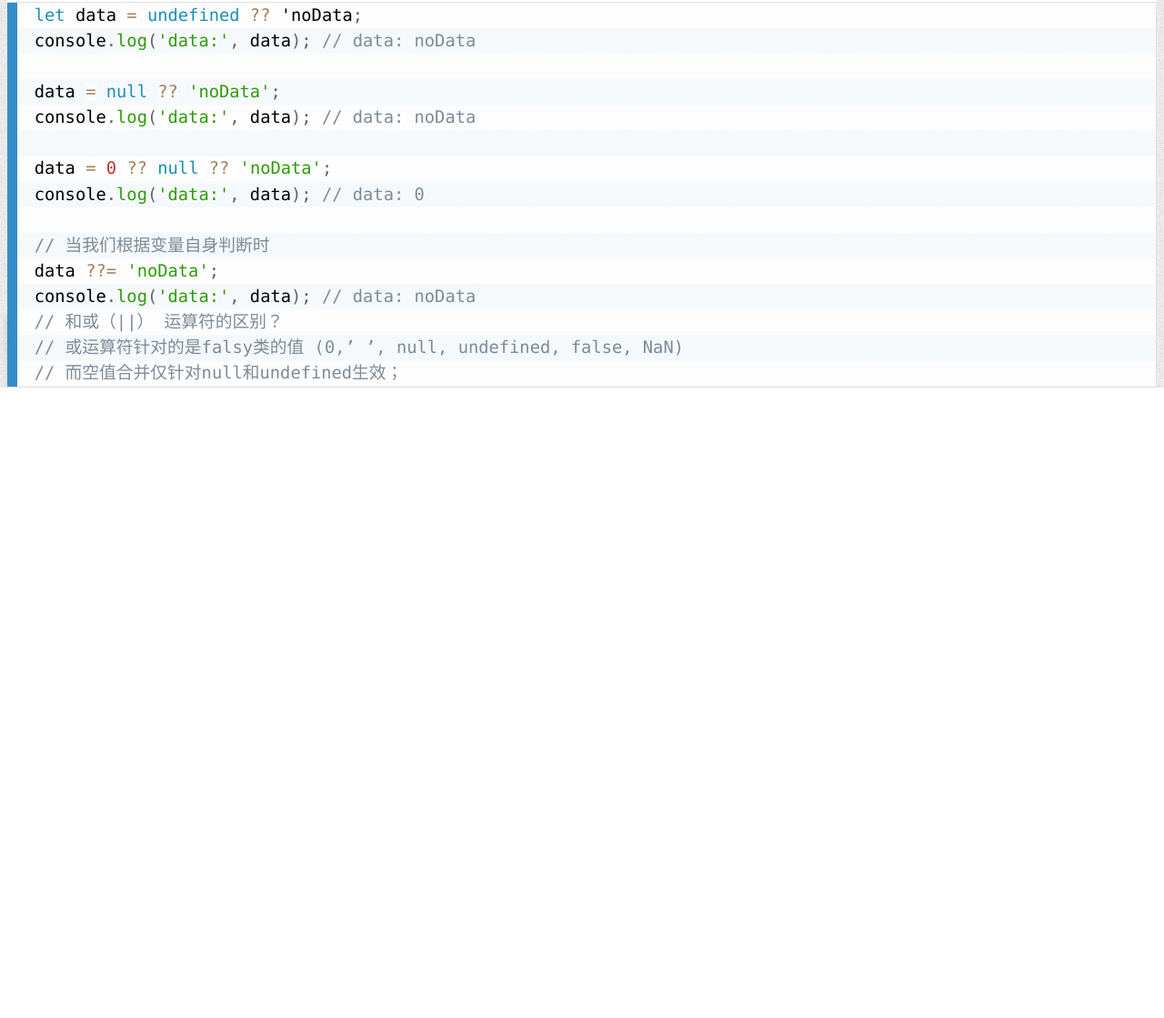
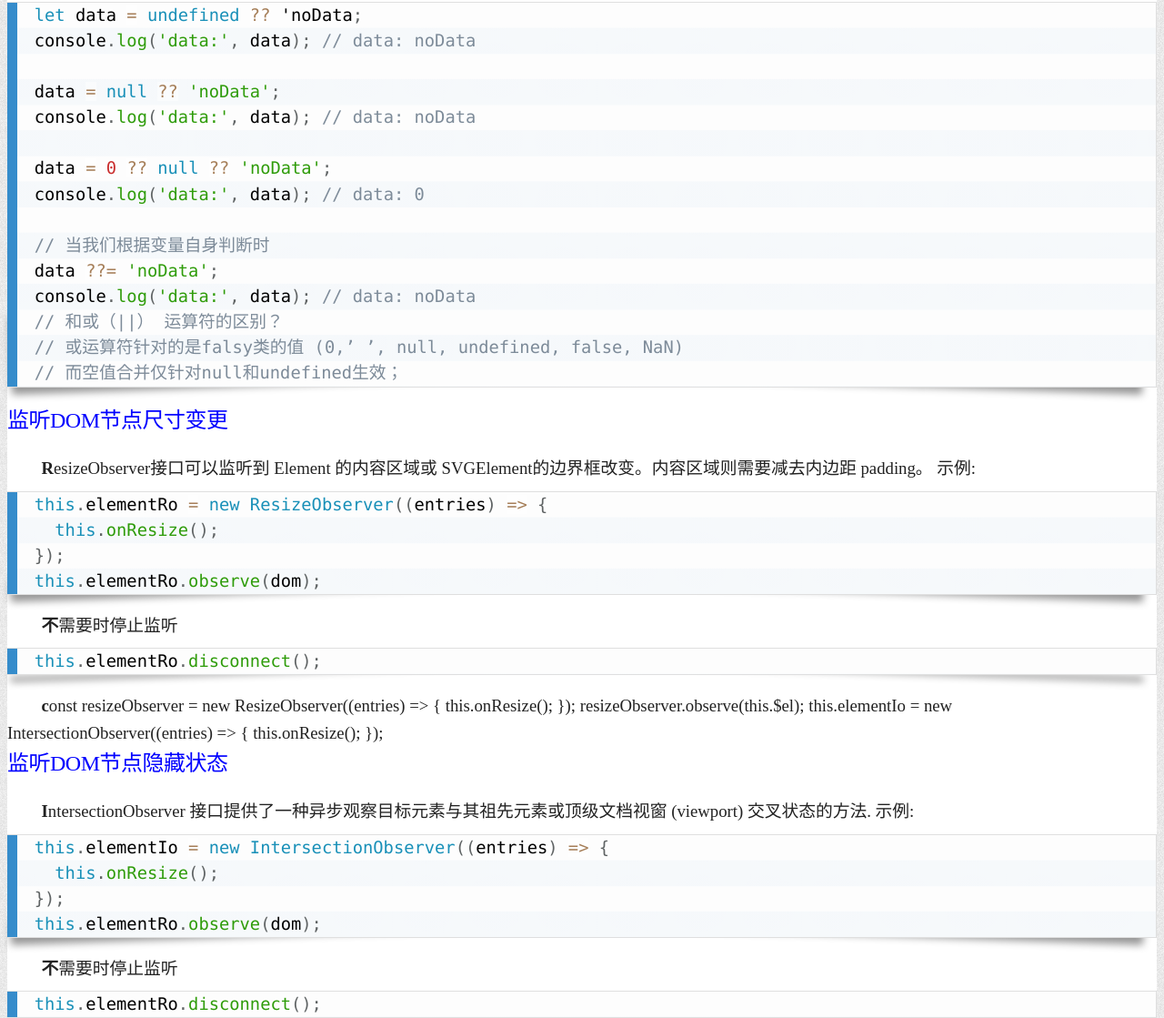
Before and after one commit to xkazer/xkazer.github.io, a website: page web/doc/JavaScript小技巧.html in a window 1280 px wide. Shown: the part 1087-2206 px from the top of the page at 91% size. Before the commit the page ends 1513 px from the top, so only its background shows below. Drawn offline with Linux system fonts and the light colour scheme.

Commit message:
[Opt] 更新文档

```diff
--- a/web/doc/JavaScript小技巧.html
+++ b/web/doc/JavaScript小技巧.html
@@ -68,6 +68,35 @@ console.log('data:', data); // data: noData
 // 或运算符针对的是falsy类的值 (0,’ ’, null, undefined, false, NaN)
 // 而空值合并仅针对null和undefined生效；
 </code></pre>
+<h5>监听DOM节点尺寸变更</h5>
+<p>ResizeObserver接口可以监听到 Element 的内容区域或 SVGElement的边界框改变。内容区域则需要减去内边距 padding。
+示例:</p>
+<pre><code class="language-javascript">this.elementRo = new ResizeObserver((entries) =&gt; {
+  this.onResize();
+});
+this.elementRo.observe(dom);
+</code></pre>
+<p>不需要时停止监听</p>
+<pre><code class="language-javascript">this.elementRo.disconnect();
+</code></pre>
+<p>const resizeObserver = new ResizeObserver((entries) =&gt; {
+this.onResize();
+});
+resizeObserver.observe(this.$el);
+this.elementIo = new IntersectionObserver((entries) =&gt; {
+this.onResize();
+});</p>
+<h5>监听DOM节点隐藏状态</h5>
+<p>IntersectionObserver 接口提供了一种异步观察目标元素与其祖先元素或顶级文档视窗 (viewport) 交叉状态的方法.
+示例:</p>
+<pre><code class="language-javascript">this.elementIo = new IntersectionObserver((entries) =&gt; {
+  this.onResize();
+});
+this.elementRo.observe(dom);
+</code></pre>
+<p>不需要时停止监听</p>
+<pre><code class="language-javascript">this.elementRo.disconnect();
+</code></pre>
 
     </div>
   </div>
```
Also changed, not shown: md/note/JavaScript小技巧.md (+35 -0 lines).
